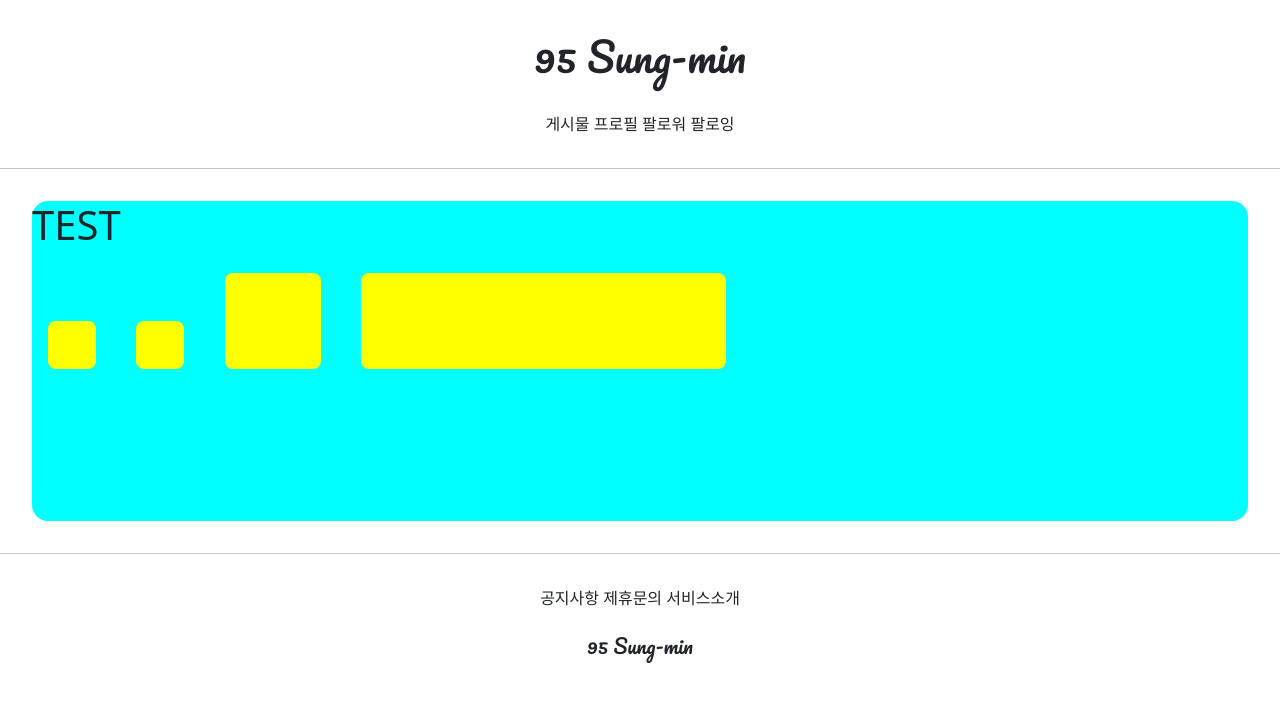
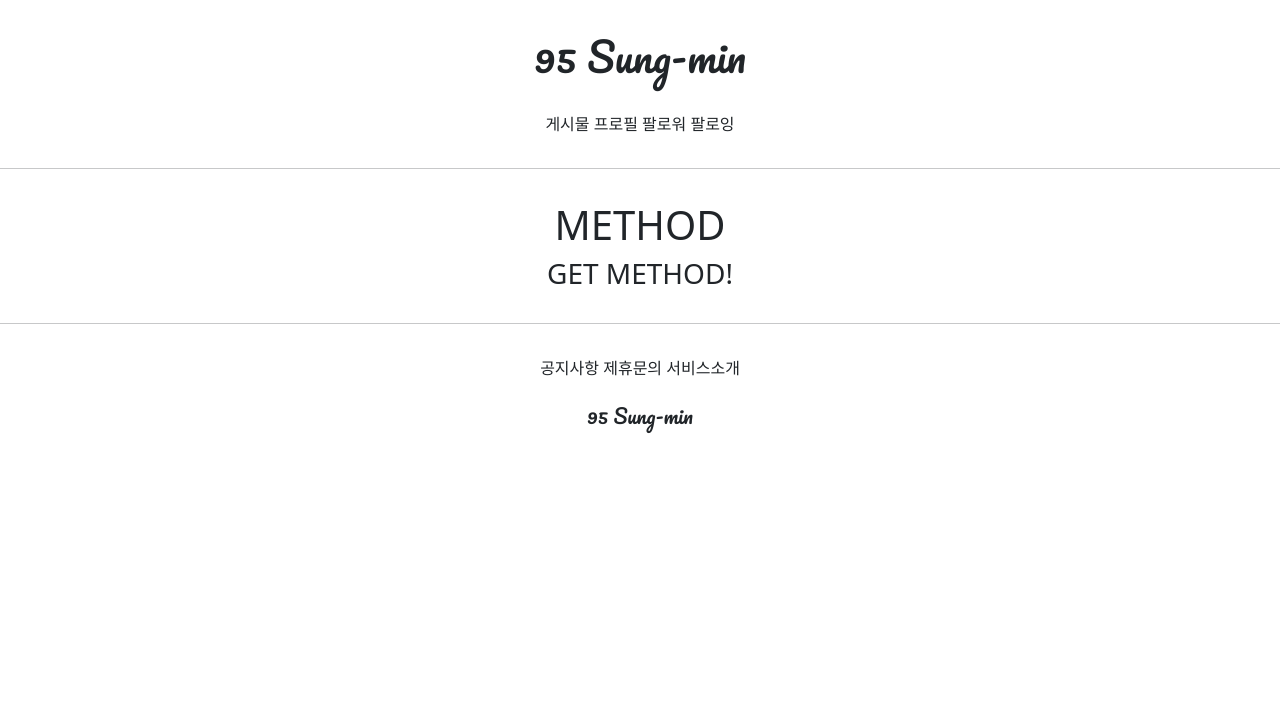
Before and after one commit to lee-sungmin95/temporary_07-05, a Django app: page /accounts/hello_world/ in a window 1280 px wide. Shown: the top 702 px of the page. Run offline with Django 3.2, Linux system fonts and the light colour scheme; parts of the project's set-up code (start-up, migrations or seed data) failed here and were passed over.

Commit message:
07/08 2ban class commit 2

```diff
--- a/accountapp/templates/accountapp/hello_world.html
+++ b/accountapp/templates/accountapp/hello_world.html
@@ -1,25 +1,10 @@
 {% extends 'base.html' %}
 {% block content %}
 
-    <style>
-        .testing {
-            background-color: yellow;
-            height : 48px;
-            width : 48px;
-            margin : 1rem;
-            border-radius: .5rem;
-            display: inline-block;
-        }
-    </style>
+    <div style="margin: 2rem; text-align: center">
+        <h1>METHOD</h1>
 
-
-    <div style="height: 20rem; background-color: aqua; margin: 2rem; border-radius: 1rem; font-size: 2rem">
-        <h1>TEST</h1>
-
-    <div class="testing" style="height: 48px; width: 48px"></div>
-    <div class="testing" style="height: 3rem; width: 3rem"></div>
-    <div class="testing" style="height: 3em; width: 3em"></div>
-    <div class="testing" style="height: 30%; width: 30%"></div>
+    <h3>{{ text }}</h3>
 
     </div>
 {% endblock %}
--- a/accountapp/views.py
+++ b/accountapp/views.py
@@ -3,4 +3,9 @@ from django.shortcuts import render
 
 # Create your views here.
 def hello_world(request):
-    return render(request, 'accountapp/hello_world.html')
+    if request.method == "POST":
+        return render(request, 'accountapp/hello_world.html',
+                      context={'text': 'POST METHOD!'})
+    else:
+        return render(request, 'accountapp/hello_world.html',
+                      context={'text': 'GET METHOD!'})
```
